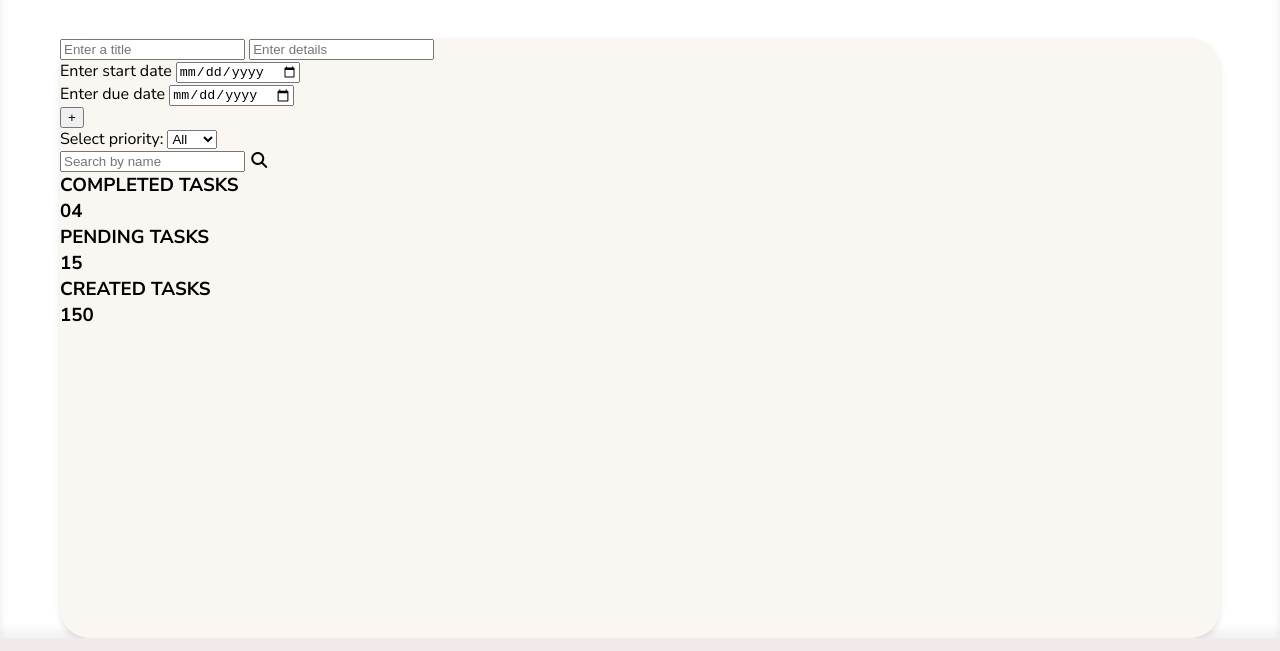
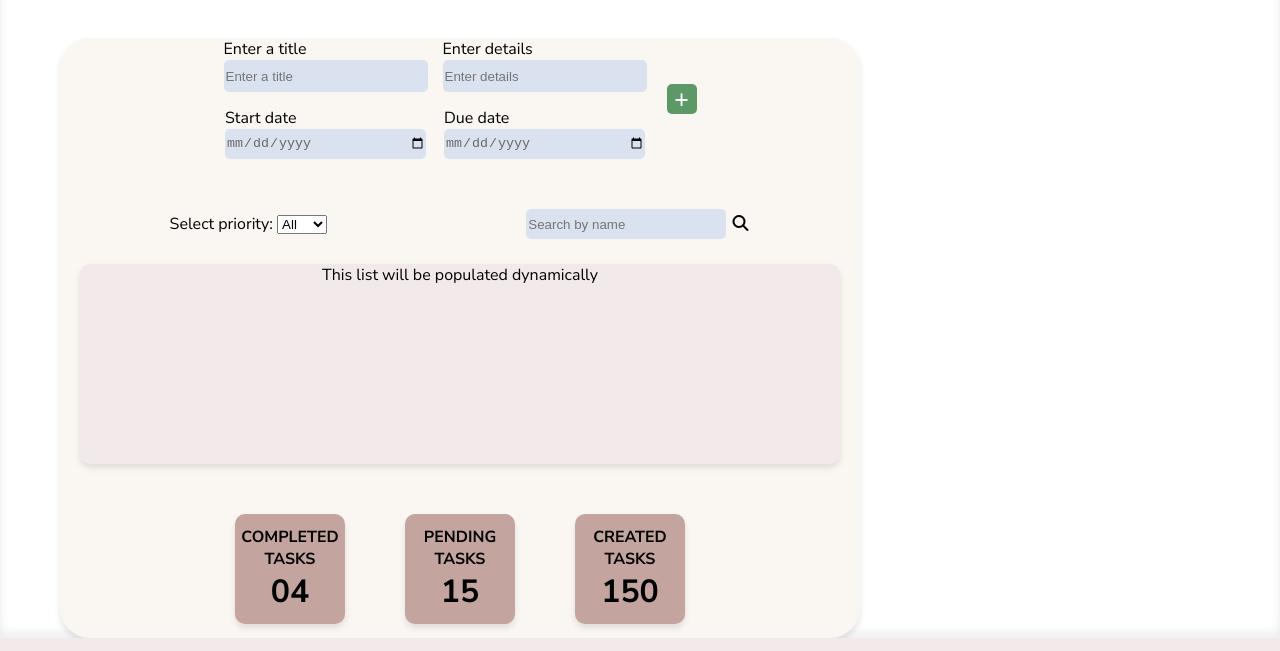
Before and after one commit to Ledjan-s-TOP-projects/The-Odin-Project-Todo-List, a website built with webpack: page index.html in a window 1280 px wide. Shown: the part 178-829 px from the top of the page. Built offline with nearby package versions, Linux system fonts and the light colour scheme.

Commit message:
static design completed

```diff
--- a/index.html
+++ b/index.html
@@ -23,31 +23,41 @@
     <main>
       <h2>Hello User! Start planning today</h2>
       <div class="app">
+        <div class="create-todo">
           <div class="todo-input">
+            <div class="todo-title">
+              <label for="title">Enter a title</label>
               <input
                 type="text"
                 name="title"
                 id="title"
                 placeholder="Enter a title"
               />
+            </div>
+            <div class="todo-details">
+              <label for="details">Enter details</label>
               <input
                 type="text"
                 name="details"
                 id="details"
                 placeholder="Enter details"
               />
-          <div>
-            <label for="start-date">Enter start date</label>
+            </div>
+            <div class="date start">
+              <label for="start-date">Start date</label>
               <input type="date" name="start-date" id="start-date" />
             </div>
-          <div>
-            <label for="due-date">Enter due date</label>
+            <div class="date end">
+              <label for="due-date">Due date</label>
               <input type="date" name="due-date" id="due-date" />
+            </div>
           </div>
           <button type="submit">+</button>
         </div>
 
         <div class="todo-list">
+          <div class="tools">
+            <div>
               <label for="sort">Select priority:</label>
               <select name="priority-sort" id="priority-sort">
                 <option value="all">All</option>
@@ -55,6 +65,7 @@
                 <option value="Mid">Mid</option>
                 <option value="Low">Low</option>
               </select>
+            </div>
 
             <div>
               <input
@@ -67,18 +78,21 @@
             </div>
           </div>
 
+          <div class="list">This list will be populated dynamically</div>
+        </div>
+
         <div class="summary">
           <div class="summary-card">
             <h3>COMPLETED TASKS</h3>
-            <h3>04</h3>
+            <h4>04</h4>
           </div>
           <div class="summary-card">
             <h3>PENDING TASKS</h3>
-            <h3>15</h3>
+            <h4>15</h4>
           </div>
           <div class="summary-card">
             <h3>CREATED TASKS</h3>
-            <h3>150</h3>
+            <h4>150</h4>
           </div>
         </div>
       </div>
--- a/package.json
+++ b/package.json
@@ -7,7 +7,8 @@
     "build:dev": "webpack --mode=development",
     "serve": "webpack serve",
     "watch": "webpack --watch",
-    "deploy": "git subtree push --prefix dist origin gh-pages"
+    "create-gh-pages": "git branch gh-pages",
+    "deploy": "git checkout gh-pages && git merge main --no-edit && npm run build && git add dist -f && git commit -m 'Deployment commit' && git subtree push --prefix dist origin gh-pages && git checkout main"
   },
   "devDependencies": {
     "@babel/core": "^7.28.5",
--- a/src/styles.css
+++ b/src/styles.css
@@ -64,11 +64,107 @@ h2 {
   background-color: var(--app-bg);
   border-radius: 30px;
   height: 600px;
+  min-width: 200px;
+  max-width: 800px;
   box-shadow: 0 4px 6px rgba(0, 0, 0, 0.1);
   margin-left: 60px;
   margin-right: 60px;
   display: flex;
   flex-direction: column;
+  gap: 30px;
+}
+
+.create-todo {
+  display: flex;
+  align-items: center;
+  justify-content: center;
+  gap: 20px;
+}
+
+.todo-input {
+  display: grid;
+  gap: 15px;
+  grid-template-columns: 1fr 1fr;
+  align-items: center;
+  justify-items: center;
+}
+
+input {
+  border: none;
+  border-radius: 5px;
+  background-color: var(--input-bg);
+  height: 30px;
+  width: 200px;
+  color: var(--secondary-font-color);
+}
+
+button {
+  border: none;
+  border-radius: 5px;
+  height: 30px;
+  width: 30px;
+  background-color: rgba(92, 153, 103, 1);
+  color: white;
+  font-size: 25px;
+}
+
+.todo-title,
+.todo-details,
+.date {
+  display: flex;
+  flex-direction: column;
+}
+
+.todo-list {
+  margin: 20px;
+}
+
+.tools {
+  display: flex;
+  gap: 20px;
+  align-items: center;
+  justify-content: space-around;
+}
+
+.list {
+  background-color: var(--header_footer-bg);
+  box-shadow: 0 4px 6px rgba(0, 0, 0, 0.1);
+  min-height: 200px;
+  max-height: 500px;
+  min-width: 400px;
+  max-height: 700px;
+  margin-top: 25px;
+  border: none;
+  border-radius: 10px;
+  text-align: center;
+}
+
+.summary {
+  display: flex;
+  gap: 60px;
+  justify-content: center;
+}
+
+.summary-card {
+  height: 110px;
+  width: 110px;
+  background-color: rgba(196, 164, 159, 1);
+  border: none;
+  border-radius: 10px;
+  box-shadow: 0 4px 6px rgba(0, 0, 0, 0.1);
+  display: flex;
+  flex-direction: column;
+  align-items: center;
+  justify-content: center;
+  text-align: center;
+}
+
+.summary-card h3 {
+  font-size: 1rem;
+}
+
+.summary-card h4 {
+  font-size: 2rem;
 }
 
 footer {
```
Also changed, not shown: 2 other files. Lines whose indentation alone changed are shown as unchanged.
